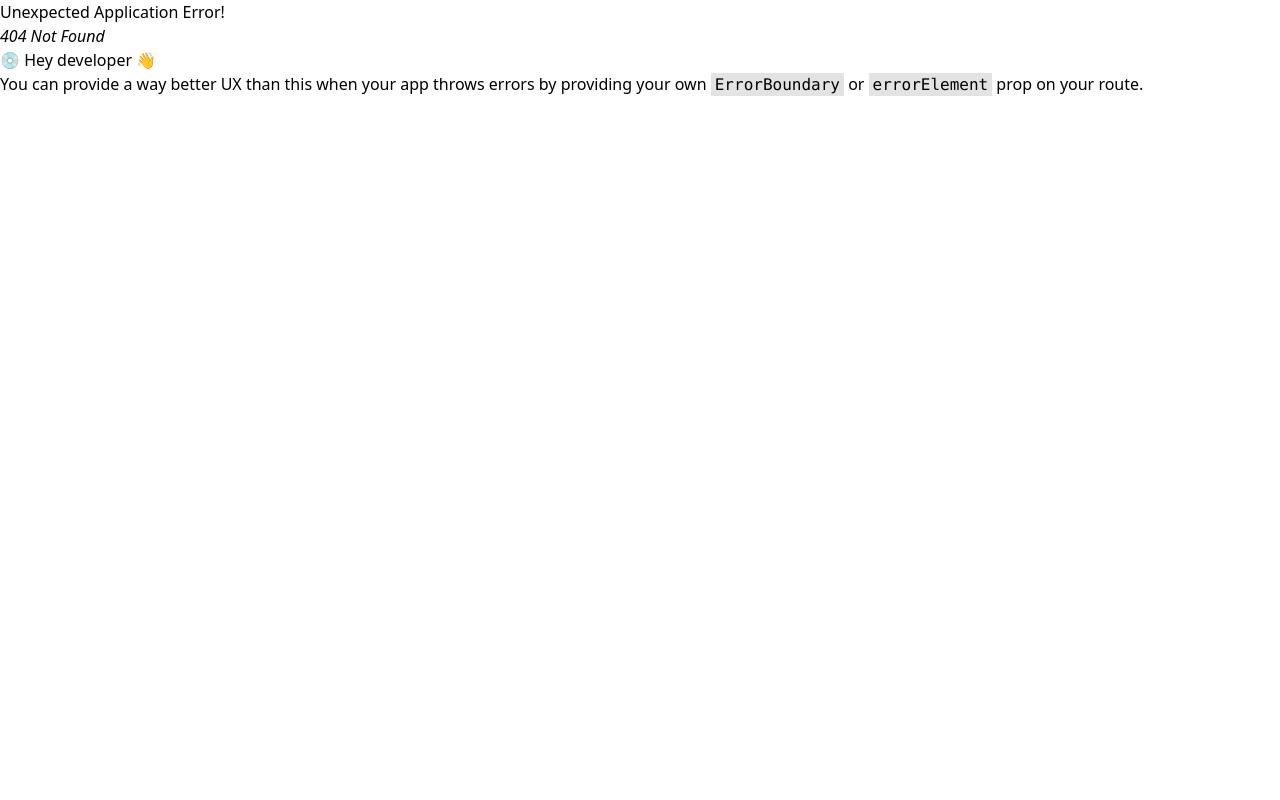
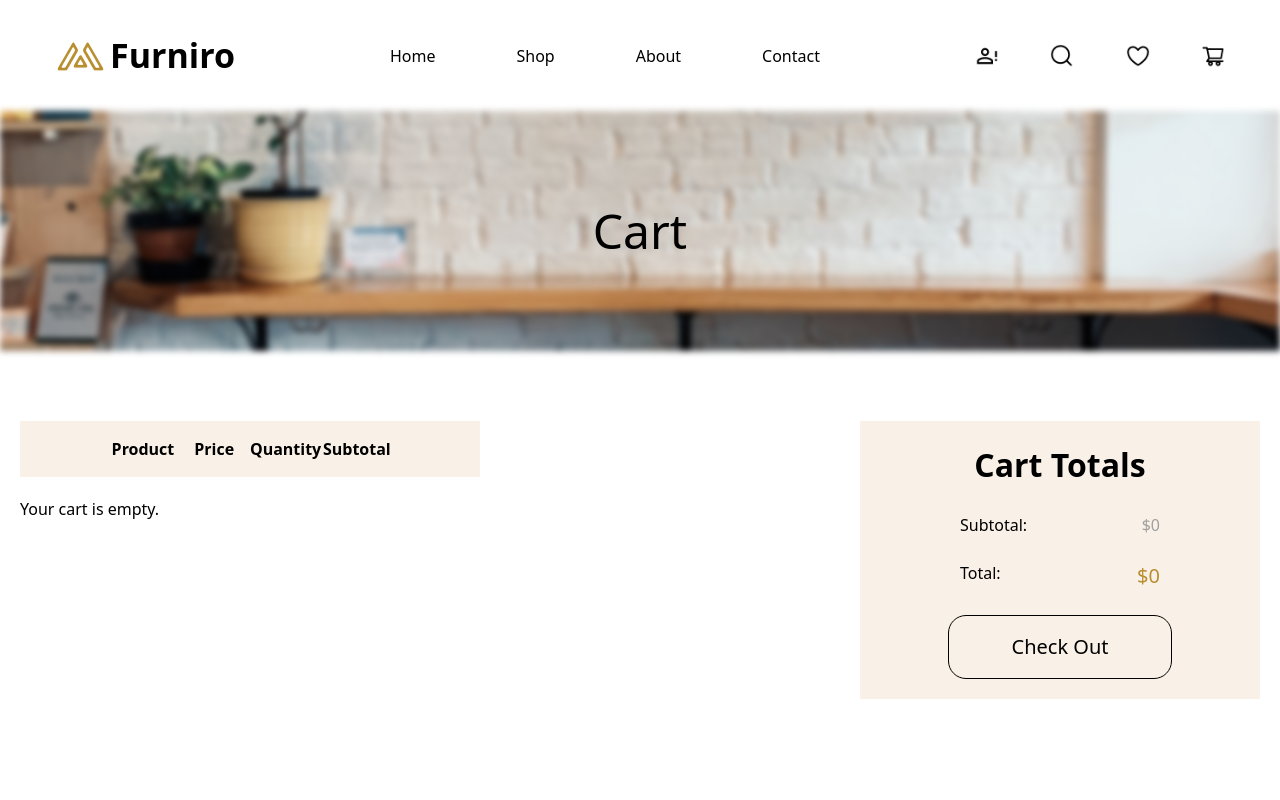
Before and after one commit to NikaKvaratskhelia/react-app, a React (Vite) app: page /cart in a window 1280 px wide. Before the commit this address had no page. Shown: the top 800 px of the page. Built offline with nearby package versions, Linux system fonts and the light colour scheme.

Commit message:
feat: cart page added

```diff
--- a/src/App.tsx
+++ b/src/App.tsx
@@ -3,6 +3,7 @@ import { createBrowserRouter, RouterProvider } from "react-router-dom";
 import ShopPage from "./pages/Shop";
 import HomePage from "./pages/Home";
 import { CartProvider } from "./context/CartContext";
+import CartPage from "./pages/CartPage";
 
 const router = createBrowserRouter([
   {
@@ -12,6 +13,7 @@ const router = createBrowserRouter([
       { index: true, element: <HomePage /> },
       { path: "shop", element: <ShopPage /> },
       { path: "product/:id", element: <div>Product</div> },
+      { path: "cart", element: <CartPage /> },
     ],
   },
 ]);
--- /dev/null
+++ b/src/components/Hero.tsx
@@ -0,0 +1,13 @@
+import bg from "../assets/images/shopBg.jpg";
+
+export default function Hero(props:any) {
+  return (
+    <div className=" flex items-center justify-center h-[30vh] relative mb-5">
+      <div
+        className="bg-center bg-cover absolute inset-0 z-2 blur-[3px]"
+        style={{ backgroundImage: `url(${bg})` }}
+      ></div>
+      <h1 className="text-[48px] font-medium relative z-3">{props.text}</h1>
+    </div>
+  );
+}
--- a/src/components/Shop/Hero.tsx
+++ /dev/null
@@ -1,13 +0,0 @@
-import bg from "../../assets/images/shopBg.jpg";
-
-export default function Hero() {
-  return (
-    <div className=" flex items-center justify-center h-[30vh] relative">
-      <div
-        className="bg-center bg-cover absolute inset-0 z-2 blur-[3px]"
-        style={{ backgroundImage: `url(${bg})` }}
-      ></div>
-      <h1 className="text-[48px] font-medium relative z-3">Shop</h1>
-    </div>
-  );
-}
--- a/src/components/cart/CartItem.tsx
+++ b/src/components/cart/CartItem.tsx
@@ -1,40 +1,45 @@
-import xBtn from "../../assets/images/xBtn.png";
+import trashBin from "../../assets/images/trashBin.png";
 
-export default function cartItem(props: any) {
-  const product = props.product;
+export default function CartItem(props: any) {
   return (
-    <div className="flex items-center justify-between">
+    <tr className="grid grid-cols-6 max-w-205 items-center justify-center gap-9 mb-5">
+      <td>
         <img
           src="https://picsum.photos/300/300"
           alt="Product img"
           className="w-26.25 h-26.25 rounded-[10px]"
         />
-      <div className="flex flex-col gap-2 mr-auto ml-8">
-        <p>{product?.title}</p>
-        <p>
-          {product?.qty} X{" "}
-          {product.discount === 0 ? (
-            <span>${product.price}</span>
-          ) : (
-            <div className="flex gap-2">
-              <span className="text-[20px] font-semibold">
+      </td>
+      <td className="text-center">{props.product?.title}</td>
+      <td className="text-center">
+        {
+          +(
+            (props.product.price / 100) *
+            (100 - props.product.discount)
+          ).toFixed(2)
+        }
         $
-                {+((product.price / 100) * (100 - product.discount)).toFixed(2)}
-              </span>
-              <span className="line-through text-[#B0B0B0]">
-                ${product.price}
-              </span>
-            </div>
-          )}
+      </td>
+      <td>
+        <p className="w-8 h-8 mx-auto flex items-center justify-center border border-[#9F9F9F] rounded-[5px]">
+          {props.product?.qty}
         </p>
-      </div>
-
+      </td>
+      <td className="text-center">
+        {+(
+          (props.product.price / 100) *
+          (100 - props.product.discount)
+        ).toFixed(2) * props.product?.qty}
+        $
+      </td>
+      <td>
         <img
-        src={xBtn}
-        alt="x button"
+          src={trashBin}
+          alt="Trash bin"
           className="w-5 h-5 cursor-pointer"
           onClick={() => props.removeFromCart(props.product)}
         />
-    </div>
+      </td>
+    </tr>
   );
 }
--- /dev/null
+++ b/src/components/cart/CheckoutModul.tsx
@@ -0,0 +1,19 @@
+export default function CheckoutModul(props: any) {
+  return (
+    <div className="bg-[#F9F1E7] py-5 max-w-100 w-full flex flex-col justify-center items-center gap-6">
+      <h2 className="text-[32px] font-semibold ">Cart Totals</h2>
+      <p className="flex justify-between max-w-50 w-full font-medium">
+        Subtotal: <span className="font-normal text-[#9F9F9F]">${props.total}</span>
+      </p>
+      <p className="flex justify-between max-w-50 w-full font-medium">
+        Total:{" "}
+        <span className="text-[#B88E2F] text-[20px] font-medium">
+          ${props.total}
+        </span>
+      </p>
+      <button className="bg-transparent border border-black rounded-[18px] py-4 text-[20px] w-56 cursor-pointer hover:bg-black hover:text-white transition-all duration-300">
+        Check Out
+      </button>
+    </div>
+  );
+}
--- /dev/null
+++ b/src/components/cart/Table.tsx
@@ -0,0 +1,32 @@
+import CartItem from "./CartItem";
+
+export default function Table(props: any) {
+  return (
+    <table>
+      <thead>
+        <tr className="grid grid-cols-6 max-w-205 w-full bg-[#F9F1E7] align-center p-4 mb-5">
+          <th></th>
+          <th>Product</th>
+          <th>Price</th>
+          <th>Quantity</th>
+          <th>Subtotal</th>
+          <th></th>
+        </tr>
+      </thead>
+
+      <tbody>
+        {props.cartItems.length === 0 ? (
+          <div>Your cart is empty.</div>
+        ) : (
+          props.cartItems.map((item: any) => (
+            <CartItem
+              key={item.id}
+              removeFromCart={props.removeFromCart}
+              product={item}
+            />
+          ))
+        )}
+      </tbody>
+    </table>
+  );
+}
--- /dev/null
+++ b/src/components/cartPopup/CartItem.tsx
@@ -0,0 +1,40 @@
+import xBtn from "../../assets/images/xBtn.png";
+
+export default function cartItem(props: any) {
+  const product = props.product;
+  return (
+    <div className="flex items-center justify-between">
+      <img
+        src="https://picsum.photos/300/300"
+        alt="Product img"
+        className="w-26.25 h-26.25 rounded-[10px]"
+      />
+      <div className="flex flex-col gap-2 mr-auto ml-8">
+        <p>{product?.title}</p>
+        <p>
+          {product?.qty} X{" "}
+          {product.discount === 0 ? (
+            <span>${product.price}</span>
+          ) : (
+            <div className="flex gap-2">
+              <span className="text-[20px] font-semibold">
+                $
+                {+((product.price / 100) * (100 - product.discount)).toFixed(2)}
+              </span>
+              <span className="line-through text-[#B0B0B0]">
+                ${product.price}
+              </span>
+            </div>
+          )}
+        </p>
+      </div>
+
+      <img
+        src={xBtn}
+        alt="x button"
+        className="w-5 h-5 cursor-pointer"
+        onClick={() => props.removeFromCart(props.product)}
+      />
+    </div>
+  );
+}
--- a/src/components/cart/CartPopup.tsx
+++ b/src/components/cartPopup/CartPopup.tsx
@@ -1,6 +1,7 @@
 import { useCart } from "../../context/CartContext";
 import bagImg from "../../assets/images/bagIcon.png";
 import CartItem from "./CartItem";
+import { Link } from "react-router-dom";
 
 export default function cartPopup(props: any) {
   const { cartItems, removeFromCart, total } = useCart();
@@ -24,7 +25,11 @@ export default function cartPopup(props: any) {
         <div className="flex flex-col h-full justify-between">
           <div className="flex flex-col gap-5 w-full max-h-115 px-7 mt-10 overflow-y-auto">
             {cartItems.map((p) => (
-              <CartItem key={p.id} product={p} removeFromCart={removeFromCart}/>
+              <CartItem
+                key={p.id}
+                product={p}
+                removeFromCart={removeFromCart}
+              />
             ))}
           </div>
           <p className="flex items-center justify-between max-w-[70%] w-full self-start pl-7 mb-6 mt-auto">
@@ -32,15 +37,27 @@ export default function cartPopup(props: any) {
             <span className="text-[#B88E2F] font-semibold">{total}$</span>
           </p>
           <div className="p-7 flex gap-3.5 border-t border-[#D9D9D9]">
-            <button className="text-center rounded-[50px] px-7.5 py-1.5 border border-black text-[12px] cursor-pointer transition-all duration-200 hover:bg-black hover:text-white">
+            <Link
+              to={"cart"}
+              onClick={props.closeCart}
+              className="text-center rounded-[50px] px-7.5 py-1.5 border border-black text-[12px] cursor-pointer transition-all duration-200 hover:bg-black hover:text-white"
+            >
               Cart
-            </button>
-            <button className="text-center rounded-[50px] px-7.5 py-1.5 border border-black text-[12px] cursor-pointer transition-all duration-200 hover:bg-black hover:text-white">
+            </Link>
+            <Link
+              to={"checkout"}
+              onClick={props.closeCart}
+              className="text-center rounded-[50px] px-7.5 py-1.5 border border-black text-[12px] cursor-pointer transition-all duration-200 hover:bg-black hover:text-white"
+            >
               Checkout
-            </button>
-            <button className="text-center rounded-[50px] px-7.5 py-1.5 border border-black text-[12px] cursor-pointer transition-all duration-200 hover:bg-black hover:text-white">
+            </Link>
+            <Link
+              to={"comparison"}
+              onClick={props.closeCart}
+              className="text-center rounded-[50px] px-7.5 py-1.5 border border-black text-[12px] cursor-pointer transition-all duration-200 hover:bg-black hover:text-white"
+            >
               Comparison
-            </button>
+            </Link>
           </div>
         </div>
       </div>
--- a/src/context/CartContext.tsx
+++ b/src/context/CartContext.tsx
@@ -58,12 +58,12 @@ export const CartProvider: React.FC<CartProviderProps> = ({ children }) => {
     setTotal(calculateTotal(cartItems));
   }, [cartItems]);
 
-  const addToCart = (product: any) => {
+  const addToCart = (product: any, qty: number = 1) => {
     setCartItems((prev) => {
       const existing = prev.find((p) => p.id === product.id);
       if (existing) {
         return prev.map((p) =>
-          p.id === product.id ? { ...p, qty: p.qty + 1 } : p,
+          p.id === product.id ? { ...p, qty: p.qty + qty } : p,
         );
       }
       return [
@@ -74,7 +74,7 @@ export const CartProvider: React.FC<CartProviderProps> = ({ children }) => {
           shortDesc: product.shortDesc,
           discount: product.discountPercentage,
           price: product.price,
-          qty: 1,
+          qty: qty,
         },
       ];
     });
--- a/src/layout/Header.tsx
+++ b/src/layout/Header.tsx
@@ -5,7 +5,7 @@ import accIcon from "../assets/images/accIcon.png";
 import searchIcon from "../assets/images/searchIcon.png";
 import heartIcon from "../assets/images/heartIcon.png";
 import cartIcon from "../assets/images/cartIcon.png";
-import CartPopup from "../components/cart/CartPopup";
+import CartPopup from "../components/cartPopup/CartPopup";
 import { useState } from "react";
 
 export default function Header() {
--- /dev/null
+++ b/src/pages/CartPage.tsx
@@ -0,0 +1,18 @@
+import CheckoutModul from "../components/Cart/CheckoutModul";
+import Table from "../components/Cart/Table";
+import Hero from "../components/Hero";
+import { useCart } from "../context/CartContext";
+
+export default function CartPage() {
+  const { cartItems, removeFromCart, total } = useCart();
+  return (
+    <div>
+      <Hero text="Cart" />
+
+      <div className="max-w-310 mx-auto my-17.5 flex justify-between items-start">
+        <Table cartItems={cartItems} removeFromCart={removeFromCart} />
+        <CheckoutModul total={total}/>
+      </div>
+    </div>
+  );
+}
--- a/src/pages/Shop.tsx
+++ b/src/pages/Shop.tsx
@@ -2,7 +2,7 @@ import { useState } from "react";
 import Filter from "../components/Shop/Filter";
 import db from "../db/db";
 import Pagination from "../components/Shop/Pagination";
-import Hero from "../components/Shop/Hero";
+import Hero from "../components/Hero";
 import ProductsSection from "../components/ProductsSection";
 
 export default function ShopPage() {
@@ -25,7 +25,7 @@ export default function ShopPage() {
 
   return (
     <main className="flex flex-col">
-      <Hero />
+      <Hero text="Shop" />
 
       <Filter
         showQty={showQty}
```
Also changed, not shown: src/assets/images/trashBin.png (added). Lines whose indentation alone changed are shown as unchanged.
